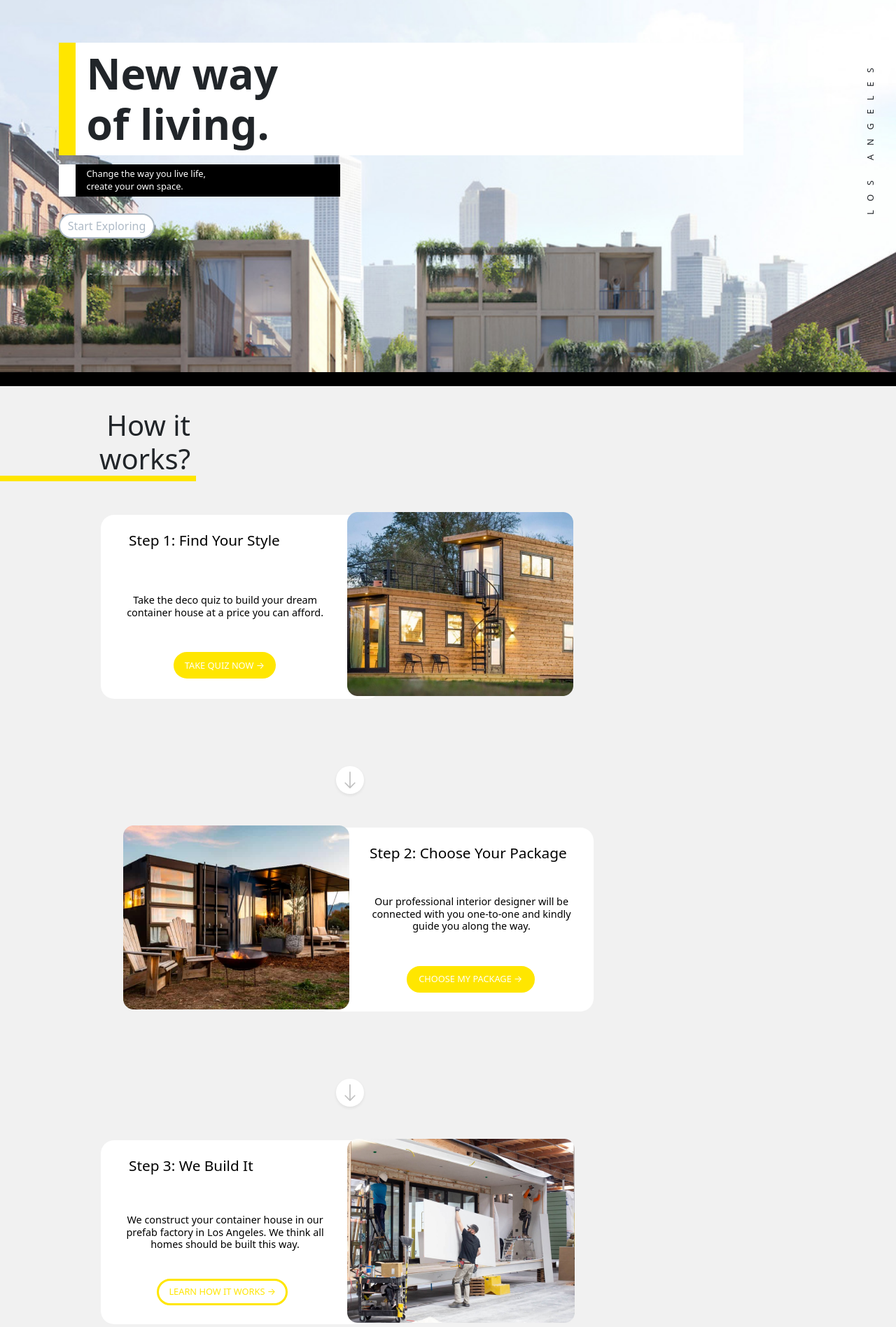
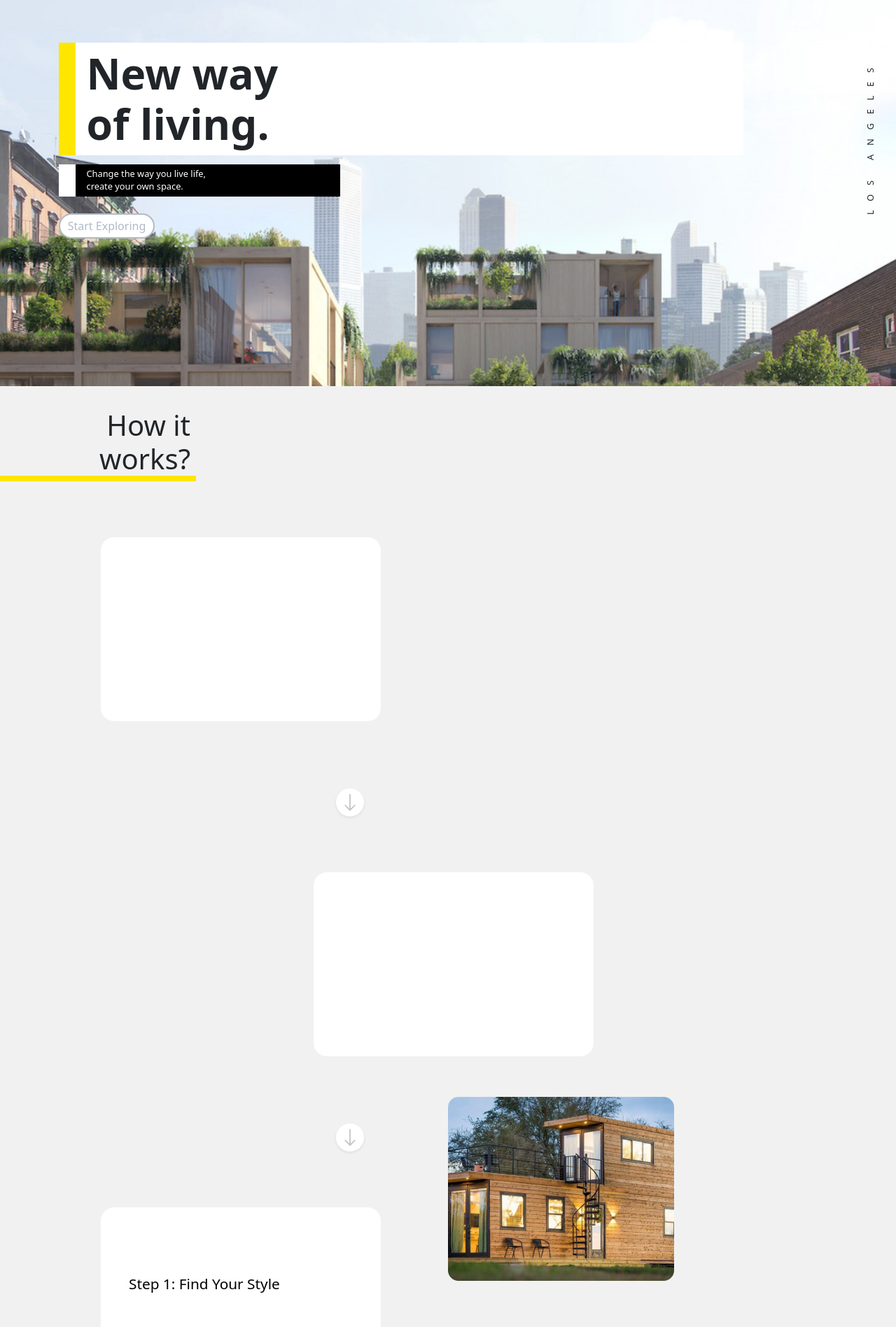
Before and after one commit to designerlinak/SMC_WebDesign3, a PHP site: page /homework/index.html in a window 1280 px wide. Shown: the part 68-1965 px from the top of the page at 70% size. Run offline with PHP 8.4, Linux system fonts and the light colour scheme.

Commit message:
Update on homework

```diff
--- a/week06/homework/css/home-styles.css
+++ b/week06/homework/css/home-styles.css
@@ -316,9 +316,8 @@
         position: absolute;
         top: 0;
         max-width: 100%;
-        height: 90%;
+        height: 620px;
         background-image: url(../images/jumbotron-480px.jpeg);
-        max-height: 75%;
     }
 
     .display-2 {
--- a/week06/homework/css/team-styles.css
+++ b/week06/homework/css/team-styles.css
@@ -187,7 +187,7 @@
         position: absolute;
         top: 0;
         max-width: 100%;
-        height: 100%;
+        height: 835px;
         background-image: url(../images/about.jpeg);
     }
 
--- a/week06/homework/index.html
+++ b/week06/homework/index.html
@@ -72,7 +72,7 @@
             <h2 id="start" class="display-2 text-wrap">How it works?</h2>
 
             <div class="img-container1">
-                <img class="position-absolute top-50 start-50 translate-middle" id="step1-img" src="images/step1.png" alt="step1-background">
+                <img class="top-50 start-50" id="step1-img" src="images/step1.png" alt="step1-background">
                 <h6 id="h6-step1">Step 1: Find Your Style</h6>
                 <p class="fs-5" id="p-step1">Take the deco quiz to build your dream container house at a price you can afford.</p>
                 <a class="btn btn-step1 position-relative top-50 start-50 translate-middle" href="#" role="button">TAKE QUIZ NOW →</a>
@@ -83,7 +83,7 @@
             </svg>
 
             <div class="img-container2">
-                <img class="position-absolute top-50 start-50 translate-middle" id="step2-img" src="images/step2.png" alt="step2-background">
+                <img class="top-50 start-50" id="step2-img" src="images/step2.png" alt="step2-background">
                 <h6 id="h6-step2">Step 2: Choose Your Package</h6>
                 <p class="fs-5" id="p-step2">Our professional interior designer will be connected with you one-to-one and kindly guide you along the way.</p>
                 <a class="btn btn-step2 position-relative top-50 start-50 translate-middle" href="#" role="button">CHOOSE MY PACKAGE →</a>
@@ -94,7 +94,7 @@
             </svg>
 
             <div class="img-container3">
-                <img class="position-absolute top-50 start-50 translate-middle" id="step3-img" src="images/step3.png" alt="step3-background">
+                <img class="top-50 start-50" id="step3-img" src="images/step3.png" alt="step3-background">
                 <h6 id="h6-step3">Step 3: We Build It</h6>
                 <p class="fs-5" id="p-step3">We construct your container house in our prefab factory in Los Angeles. We think all homes should be built this way.</p>
                 <a class="btn btn-step3 position-relative top-50 start-50 translate-middle" href="#" role="button">LEARN HOW IT WORKS →</a>
@@ -105,7 +105,7 @@
             </svg>
 
             <div class="img-container4">
-                <img class="position-absolute top-50 start-50 translate-middle" id="step4-img" src="images/step4.png" alt="step4-background">
+                <img class="top-50 start-50" id="step4-img" src="images/step4.png" alt="step4-background">
                 <h6 id="h6-step4">Step 4: We Deliver & Install It</h6>
                 <p class="fs-5" id="p-step4">Our team manages complete delivery and installation. You don’t lift a finger.</p>
                 <a class="btn btn-step4 position-relative top-50 start-50 translate-middle" href="#" role="button">TRACK YOUR DELIVERY →</a>
```
Also changed, not shown: other parts of week06/homework/css/home-styles.css (+12 -27 lines), week06/homework/about.html (+16 -4 lines), week06/homework/css/about-styles.css (+1 -6 lines).
